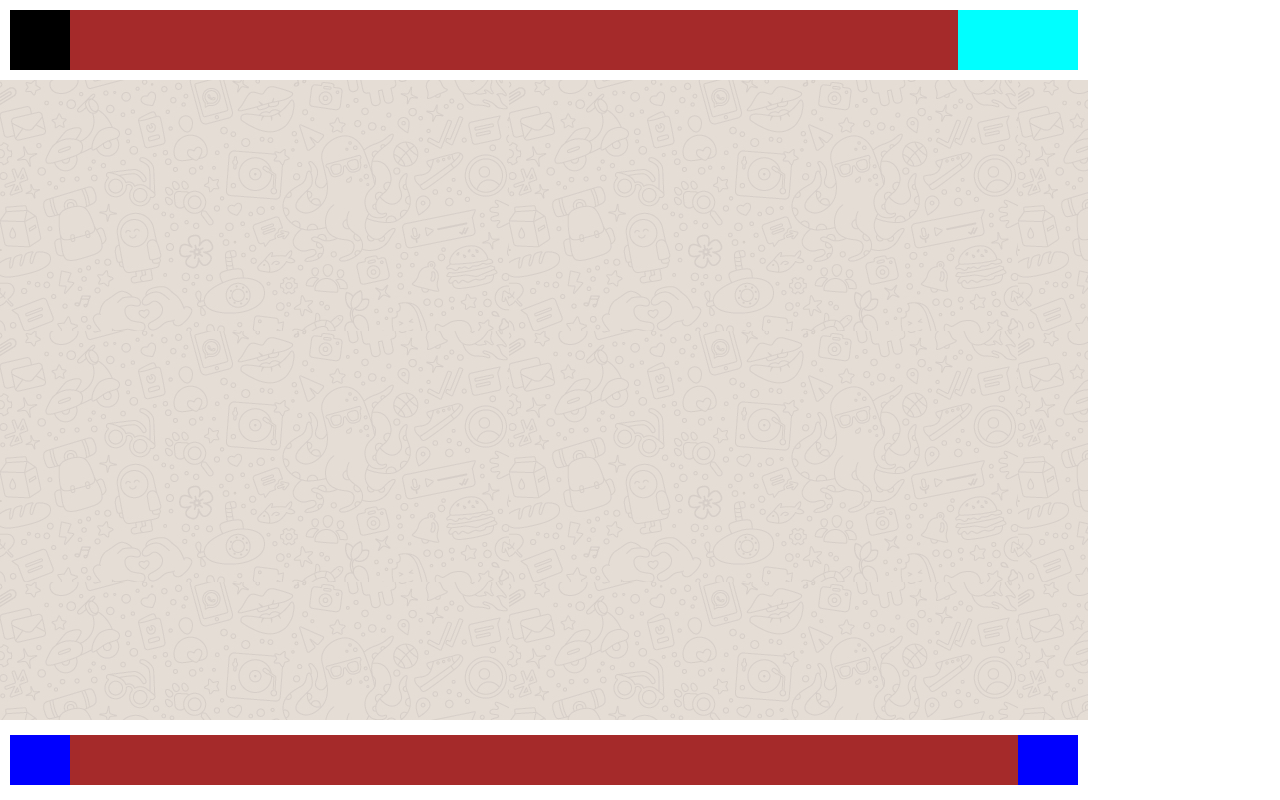
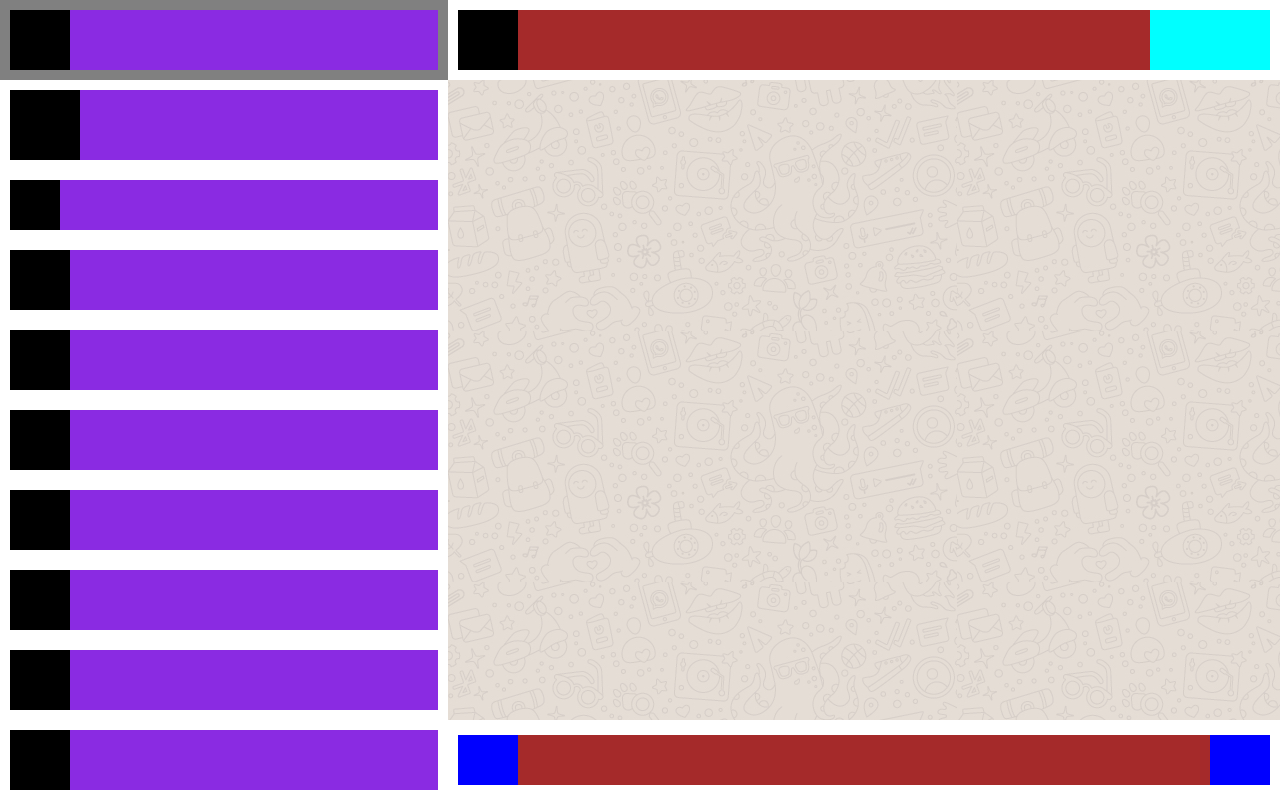
Before and after one commit to LorenzoEmanuele00/html-css-boolzapp, a plain HTML site: page index.html in a window 1280 px wide. Drawn offline with Linux system fonts and the light colour scheme.

Commit message:
add left section

```diff
--- a/css/style.css
+++ b/css/style.css
@@ -18,6 +18,23 @@ img {
 /* COMMON */
 .flex {
     display: flex;
+    flex-wrap: wrap;
+}
+
+.list-scroll {
+    overflow-y: scroll;
+}
+
+.container {
+    height: 80px;
+    padding: 10px;
+}
+
+.profile-pic {
+    height: 60px;
+    width: 60px;
+    /* debug */
+    background-color: black;
 }
 
 
@@ -34,23 +51,127 @@ img {
     display: none;
 }
 
+/* USER */
+.user {
+    background-color: grey;
+}
+
+.profile-nav {
+    display: none;
+    width: calc(100% - 60px);
+    height: 100%;
+    /* debug */
+    background-color: blueviolet;
+}
+
+/* NOTIFICATION */
+.notification {
+    display: none;
+}
+
+.container-big {
+    height: 90px;
+    padding: 10px;
+}
+
+.silence-pic {
+    height: 70px;
+    width: 70px;
+    margin: auto;
+    /* debug */
+    background-color: black;
+}
+
+.news-container {
+    width: calc(100% - 70px);
+    height: 100%;
+    /* debug */
+    background-color: blueviolet;
+}
+
+/* SEARCH */
+.search {
+    display: none;
+}
+
+.container-small {
+    height: 70px;
+    padding: 10px;
+}
+
+.search-icon {
+    height: 50px;
+    width: 50px;
+    /* debug */
+    background-color: black;
+}
+
+.searcher {
+    width: calc(100% - 50px);
+    height: 100%;
+    padding: 10px;
+    /* debug */
+    background-color: blueviolet;
+}
+
+/* CONTACT LIST */
+.contact-list {
+    height: calc(100vh - 80px);
+}
+
+.pic-li {
+    list-style-type: none;
+}
+
+.info-contact {
+    display: none;
+    width: calc(100% - 60px);
+    height: 100%;
+    /* debug */
+    background-color: blueviolet;
+}
+
+/* MEDIA QUERY LEFT SECTION (LAPTOP) */
+@media screen and (min-width: 768px) {
+    .container-left {
+        width: 80px;
+        display: block;
+    }
+}
+
+/* MEDIA QUERY LEFT SECTION (DESKTOP) */
+@media screen and (min-width: 992px) {
+    .container-left {
+        width: 35%;
+    }
+
+    .profile-nav {
+        display: flex;
+    }
+
+    .notification {
+        display: flex;
+    }
+
+    .search {
+        display: flex;
+    }
+
+    .info-contact {
+        display: flex;
+    }
+
+    .contact-list {
+        height: calc(100vh - 240px);
+    }
+}
+
+
 
 /* RIGHT SECTION */
 .container-right {
     height: 100vh;
     width: 100%;
-}
-
-.container {
-    height: 80px;
-    padding: 10px;
-}
-
-.profile-pic {
-    height: 60px;
-    width: 60px;
-    /* debug */
-    background-color: black;
 }
 
 .info-texting-contact {
@@ -63,8 +184,7 @@ img {
 
 .container-chat {
     background-image: url(../img/mine.jpg);
-    height: calc(100% - 160px);
-    overflow-y: scroll;
+    height: calc(100vh - 160px);
 }
 
 .write {
@@ -78,7 +198,7 @@ img {
 /* MEDIA QUERY SECTION RIGHT (TABLET) */
 @media screen and (min-width: 768px) {
     .container-right {
-        width: 85%;
+        width: calc(100% - 80px);
     }
 
     .info-texting-contact {
@@ -103,3 +223,9 @@ img {
         background-color: blue;
     }
 }
+
+@media screen and (min-width: 992px) {
+    .container-right {
+        width: 65%;
+    }
+}
--- a/index.html
+++ b/index.html
@@ -14,23 +14,102 @@
 
         <!-- SECTION LEFT -->
         <section class="container-left">
+            <!-- LEFT HEADER -->
+            <header>
+                <!-- USER -->
+                <div class="user container flex">
+                    <div class="profile-pic"></div>
+                    <div class="profile-nav"> <!-- when visible is flex --> </div>
+                </div>
+                <!-- /USER -->
+            </header>
+            <!-- /LEFT HEADER -->
 
+            <!-- LEFT MAIN -->
+            <main>
+                <!-- NOTIFICATION -->
+                <div class="notification container-big">
+                    <div class="silence-pic"></div>
+                    <div class="news-container"></div>
+                </div>
+                <!-- /NOTIFICATION -->
+
+                <!-- SEARCH -->
+                <div class="search container-small">
+                    <div class="search-icon"></div>
+                    <div class="searcher"></div>
+                </div>
+                <!-- /SEARCH -->
+
+                <!-- CONTACT LIST -->
+                <div class="contact-list list-scroll">
+                    <ul>
+                        <li class="flex container">
+                            <div class="profile-pic plic-li"></div>
+                            <div class="info-contact"> <!-- when visible is flex --> </div>
+                        </li>
+                        <li class="flex container">
+                            <div class="profile-pic plic-li"></div>
+                            <div class="info-contact"> <!-- when visible is flex --> </div>
+                        </li>
+                        <li class="flex container">
+                            <div class="profile-pic plic-li"></div>
+                            <div class="info-contact"> <!-- when visible is flex --> </div>
+                        </li>
+                        <li class="flex container">
+                            <div class="profile-pic plic-li"></div>
+                            <div class="info-contact"> <!-- when visible is flex --> </div>
+                        </li>
+                        <li class="flex container">
+                            <div class="profile-pic plic-li"></div>
+                            <div class="info-contact"> <!-- when visible is flex --> </div>
+                        </li>
+                        <li class="flex container">
+                            <div class="profile-pic plic-li"></div>
+                            <div class="info-contact"> <!-- when visible is flex --> </div>
+                        </li>
+                        <li class="flex container">
+                            <div class="profile-pic plic-li"></div>
+                            <div class="info-contact"> <!-- when visible is flex --> </div>
+                        </li>
+                        <li class="flex container">
+                            <div class="profile-pic plic-li"></div>
+                            <div class="info-contact"> <!-- when visible is flex --> </div>
+                        </li>
+                        <li class="flex container">
+                            <div class="profile-pic plic-li"></div>
+                            <div class="info-contact"> <!-- when visible is flex --> </div>
+                        </li>
+                        <li class="flex container">
+                            <div class="profile-pic plic-li"></div>
+                            <div class="info-contact"> <!-- when visible is flex --> </div>
+                        </li>
+                        <li class="flex container">
+                            <div class="profile-pic plic-li"></div>
+                            <div class="info-contact"> <!-- when visible is flex --> </div>
+                        </li>
+
+                    </ul>
+                </div>
+                <!-- /CONTACT LIST -->
+            </main>
+            <!-- /LEFT MAIN -->
         </section>
         <!-- /SECTION LEFT -->
 
+
         <!-- SECTION RIGHT -->
         <section class="container-right">
-
             <!-- RIGHT HEADER -->
             <header class="container flex">
-                <div class="profile-pic"></div> <!-- image -->
-                <div class="info-texting-contact"></div> <!-- text -->
-                <div class="contact-nav"></div> <!-- icons -->
+                <div class="profile-pic"></div>
+                <div class="info-texting-contact"></div>
+                <div class="contact-nav"></div>
             </header>
             <!-- /RIGHT HEADER -->
 
             <!-- RIGHT MAIN -->
-            <main class="container-chat">
+            <main class="container-chat list-scroll">
 
             </main>
             <!-- /RIGHT MAIN -->
@@ -42,7 +121,6 @@
                 <div class="write-tool"></div>
             </footer>
             <!-- /RIGHT FOOTER -->
-
         </section>
         <!-- /SECTION RIGHT -->
 
```
